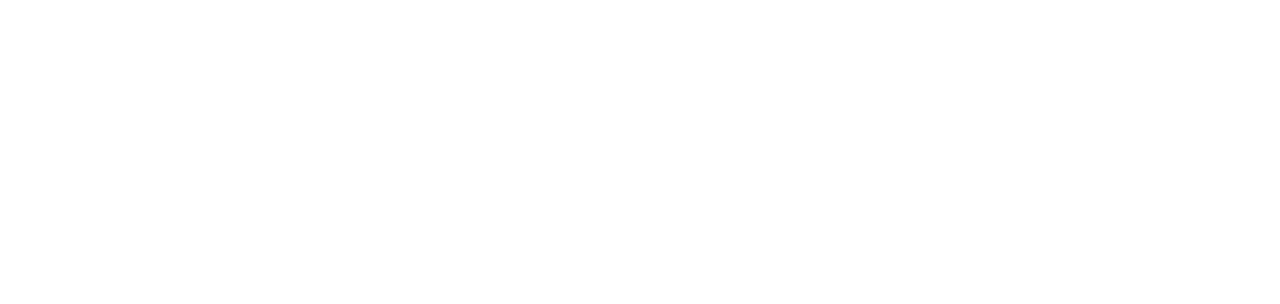
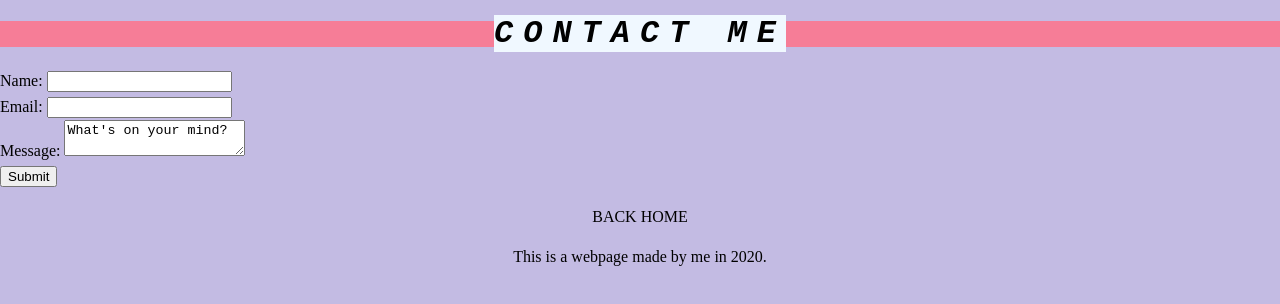
Before and after one commit to sforaaleksander/firstWebsite, a plain HTML site: page contact.html in a window 1280 px wide. Drawn offline with Linux system fonts and the light colour scheme.

Commit message:
add contact form to contact.html

```diff
--- a/contact.html
+++ b/contact.html
@@ -0,0 +1,44 @@
+<!DOCTYPE html>
+<html lang="en">
+
+<head>
+    <meta charset="UTF-8">
+    <meta name="viewport" content="width=device-width, initial-scale=1.0">
+    <link rel="stylesheet" type="text/css" href="css/style.css" />
+    <title>Document</title>
+</head>
+
+<body>
+    <header>
+        <h1>
+            <span id="contact_header">CONTACT ME</span></h1>
+    </header>
+    <main>
+        <form>
+            <div class="form">
+                <label>Name: </label>
+                <input type="text" name="Name" />
+            </div>
+            <div class="form">
+                <label>Email: </label>
+                <input type="text" name="email"/>
+            </div>
+            <div class="form">
+                <label>Message: </label>
+                <textarea name="message">What's on your mind?</textarea>
+            </div>
+            <input class="button" type="submit" value="Submit" name=""/>
+
+        </form>
+
+
+        <div class="backHome">
+            <a href="index.html"> BACK HOME </a>
+        </div>
+    </main>
+    <footer>
+        This is a webpage made by me in 2020.
+    </footer>
+</body>
+
+</html>
--- a/css/style.css
+++ b/css/style.css
@@ -51,7 +51,12 @@ font-family: Avantgarde, sans-serif;}
 .avalokitesvara {
 column-count:2;}
 
-.backHome { text-align: center }
+.backHome { text-align: center;
+margin: 15px; }
 
 #sutra_link {font-size: larger;
 font-weight: 900;}
+
+#contact_header { letter-spacing: 10px;
+font-style: italic;
+background-color: aliceblue; }
```
Also changed, not shown: heart_sutra.html (+0 -4 lines).
